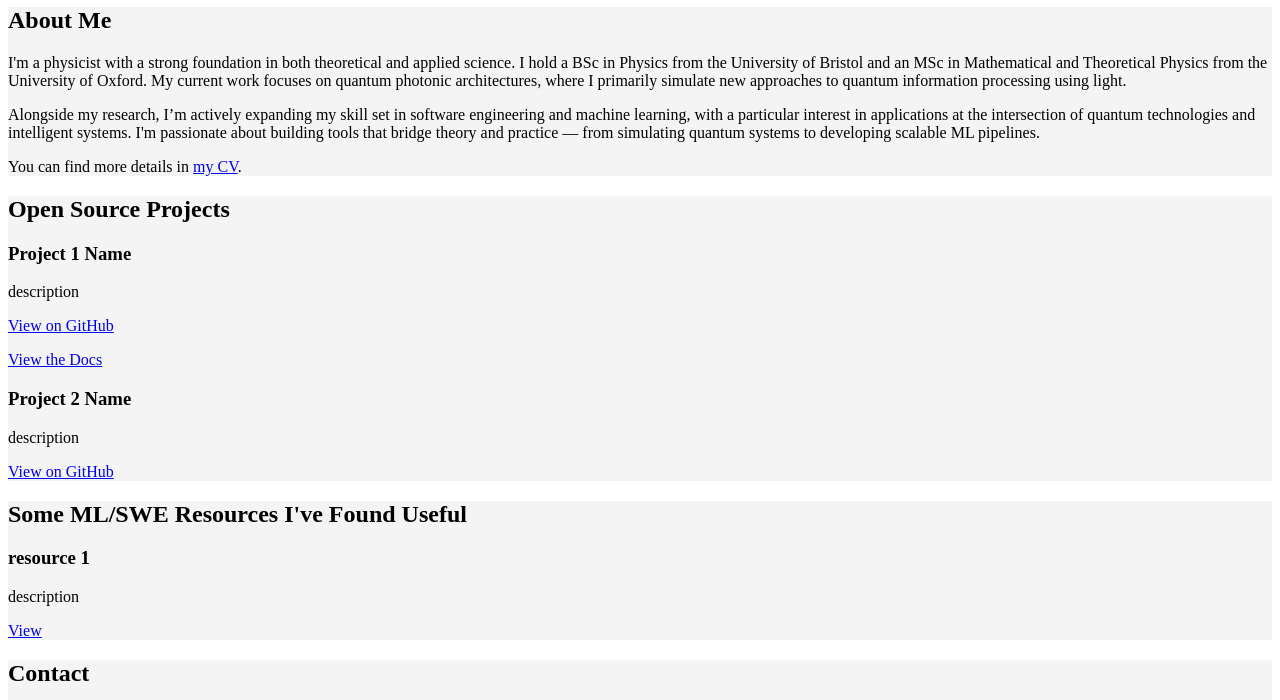
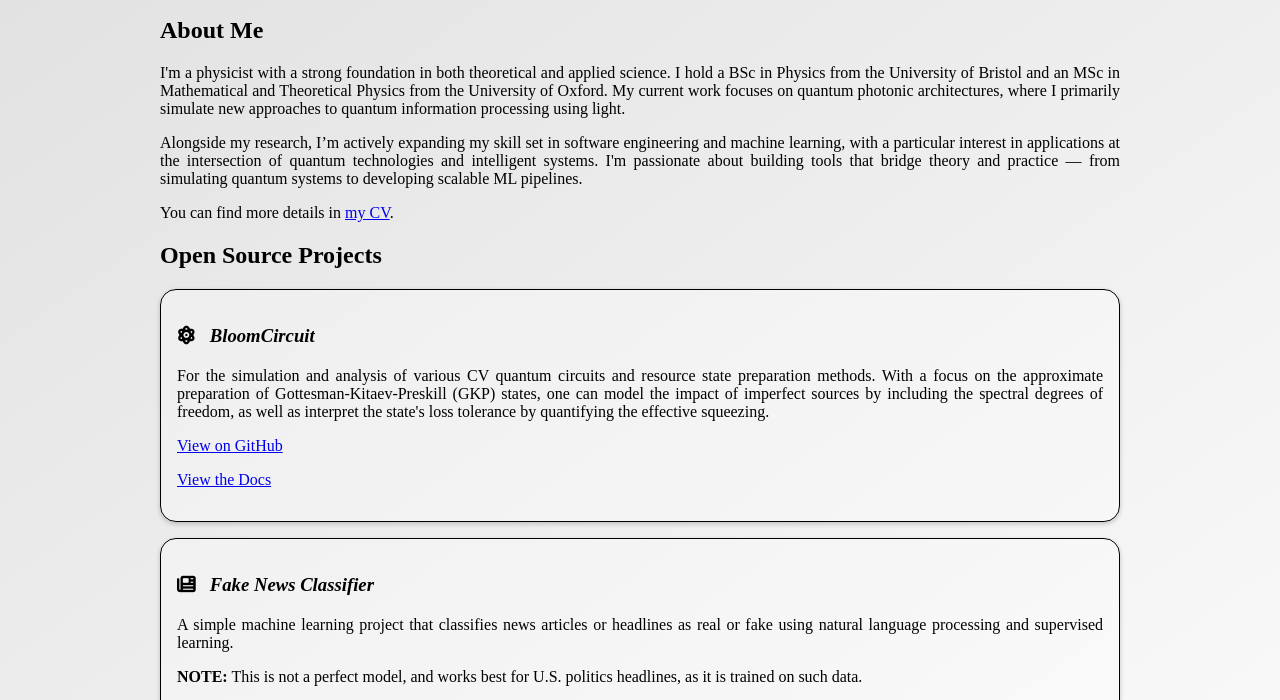
Before and after one commit to danielflight/danielflight.github.io, a plain HTML site: page index.html in a window 1280 px wide. Shown: the part 145-845 px from the top of the page. Drawn offline with Linux system fonts and the light colour scheme.

Commit message:
some styling

```diff
--- a/index.html
+++ b/index.html
@@ -8,10 +8,9 @@
   <link rel="stylesheet" href="style.css" />
   <link rel="stylesheet" href="https://cdnjs.cloudflare.com/ajax/libs/font-awesome/6.5.0/css/all.min.css">
 </head>
-
 <body>
   <header>
-    <div class="container">
+    <div class="container fade-in-section">
       <h1>Daniel Flight</h1>
       <!-- <button id="theme-toggle">Toggle Theme</button> -->
       <p>Quantum Researcher</p>
@@ -21,14 +20,13 @@
         <a href="#recommendations">Recommendations</a>
         <a href="#contact">Contact</a>
         <a href="files/cv-template.png" target="_blank">CV</a>
-
       </nav>
     </div>
   </header>
 
 
 
-  <section id="about" class="container">
+  <section id="about" class="container fade-in-section">
     <h2>About Me</h2>
     <p>I'm a physicist with a strong foundation in both theoretical and applied
       science. I hold a BSc in Physics from the University of Bristol and an MSc
@@ -49,22 +47,38 @@
 
 
 
-  <section id="projects" class="container">
+  <section id="projects" class="container fade-in-section">
     <h2>Open Source Projects</h2>
     <div class="grid">
-      <div class="card">
-        <h3>Project 1 Name</h3>
-        <p>description</p>
+
+      <div class="card fade-in-section">
+        <h3>
+          <i class="fas fa-atom card-icon"></i>
+          <i>BloomCircuit</i>
+        </h3>
+        <p>For the simulation and analysis of various CV quantum circuits and
+          resource state preparation methods. With a focus on the approximate
+          preparation of Gottesman-Kitaev-Preskill (GKP) states, one can model
+          the impact of imperfect sources by including the spectral degrees of
+          freedom, as well as interpret the state's loss tolerance by quantifying
+          the effective squeezing.</p>
         <p><a href="https://github.com/flighty01" target="_blank">View on GitHub</a></p>
         <p><a href="https://github.com/flighty01" target="_blank">View the Docs</a></p>
         <!-- <a href="https://yourdomain.io/photonic-viz">Live Demo</a> -->
       </div>
-      <div class="card">
-        <h3>Project 2 Name</h3>
-        <p>description</p>
-        <p><a href="https://github.com/flighty01" target="_blank">View on GitHub</a></p>
-        <!-- <a href="https://yourdomain.io/photonic-viz">Live Demo</a> -->
+
+      <div class="card fade-in-section">
+        <h3>
+          <i class="fas fa-newspaper card-icon"></i>
+          <i>Fake News Classifier</i>
+        </h3>
+        <p>A simple machine learning project that classifies news articles or headlines as real or fake using natural language processing
+          and supervised learning.</p>
+        <p><b>NOTE:</b> This is not a perfect model, and works best for U.S. politics headlines, as it is trained on such data.</p>
+        <p><a href="https://github.com/flighty01/fake-news-classifier" target="_blank">View on GitHub</a></p>
+        <p><a href="https://yourdomain.io/photonic-viz">View Demo</a></p>
       </div>
+
       <!-- <div class="card">
         <h3>MrMustard Contributions</h3>
         <p>Extensions for multi-mode post-selection and photonic measurement pipelines.</p>
@@ -79,10 +93,10 @@
 
 
 
-  <section id="recommendations" class="container">
+  <section id="recommendations" class="container fade-in-section">
     <h2>Some ML/SWE Resources I've Found Useful </h2>
     <div class="grid">
-      <div class="card">
+      <div class="card fade-in-section">
         <h3>resource 1</h3>
         <p>description</p>
         <p><a href="https://github.com/flighty01" target="_blank">View</a></p>
@@ -109,7 +123,7 @@
 
 
 
-<section id="contact" class="container">
+  <section id="contact" class="container fade-in-section">
     <h2>Contact</h2>
 
       <!-- <div class="header-icons" >
@@ -131,43 +145,39 @@
 
 
   <footer>
-    <div class="container">
+    <div class="container fade-in-section">
       <p>&copy; 2025 Daniel Flight.</p>
     </div>
   </footer>
 
 
   <script>
-      const btn = document.getElementById('toggle-cv-btn');
-      const cvContainer = document.getElementById('cv-container');
 
-      btn.addEventListener('click', () => {
-        if (cvContainer.style.display === 'none') {
-          cvContainer.style.display = 'block';
-          btn.textContent = 'Hide CV';
-        } else {
-          cvContainer.style.display = 'none';
-          btn.textContent = 'Show CV';
+
+      // Toggle dark/light mode
+      // document.getElementById('theme-toggle').addEventListener('click', () => {
+      //   document.body.classList.toggle('dark');
+      // });
+
+
+const observer = new IntersectionObserver((entries, observer) => {
+  entries.forEach(entry => {
+    if (entry.isIntersecting) {
+      entry.target.classList.add('visible');
+      observer.unobserve(entry.target); // animate once
     }
   });
-
-      // Toggle dark/light mode
-      document.getElementById('theme-toggle').addEventListener('click', () => {
-        document.body.classList.toggle('dark');
+}, {
+  threshold: 0.1, // triggers when 10% visible
 });
 
-      // Simple fade-in animation (Framer Motion-style with vanilla JS)
-      window.addEventListener('DOMContentLoaded', () => {
-        document.querySelectorAll('section').forEach((sec, i) => {
-          sec.style.opacity = 0;
-          sec.style.transform = 'translateY(20px)';
-          setTimeout(() => {
-            sec.style.transition = 'all 0.5s ease';
-            sec.style.opacity = 1;
-            sec.style.transform = 'translateY(0)';
-          }, 300 * i);
+document.querySelectorAll('.fade-in-section').forEach(section => {
+  observer.observe(section);
 });
-      });
+
+
+
+
   </script>
 
 </body>
--- a/style.css
+++ b/style.css
@@ -2,17 +2,53 @@
     background-color: rgb(0, 0, 0);
 }
 
-.contact a {
-  margin: 0 10px;
-  font-size: 24px;
-  color: inherit;
-  transition: color 0.3s ease;
+body {
+  background: linear-gradient(145deg, #e0e0e0, #ffffff);
+  margin-left: 10rem;
+  margin-right: 10rem;
+  margin-top: 2rem;
+  text-align: justify;
+  /* font-family: 'Barlow', monospace; */
 }
 
-.contact a:hover {
-  color: #0077b5;
+.fade-in-section {
+  opacity: 0;
+  transform: translateY(20px);
+  transition: opacity 0.6s ease-out, transform 0.6s ease-out;
+  will-change: opacity, transform;
 }
 
-.container {
+.fade-in-section.visible {
+  opacity: 1;
+  transform: none;
+}
+
+.card {
+  background: rgba(255, 255, 255, 0.3);
+  backdrop-filter: blur(10px);
+  border-radius: 1rem;
+  border: 1px solid black;
+  box-shadow: 0 2px 5px rgba(0, 0, 0, 0.2);
+  padding: 1rem;
+}
+
+/* .card h3, p {
+    margin: 1rem;
+} */
+
+/* .container {
     background-color: rgb(244, 244, 244);
+} */
+
+
+.card-icon {
+  height: 1.2em;
+  vertical-align: middle;
+  margin-right: 0.5em;
 }
+
+.grid {
+    display: flex;
+    flex-direction: column;
+    gap: 1rem;
+}
```
Also changed, not shown: files/bloom-logo.png (added). Lines whose indentation alone changed are shown as unchanged.
